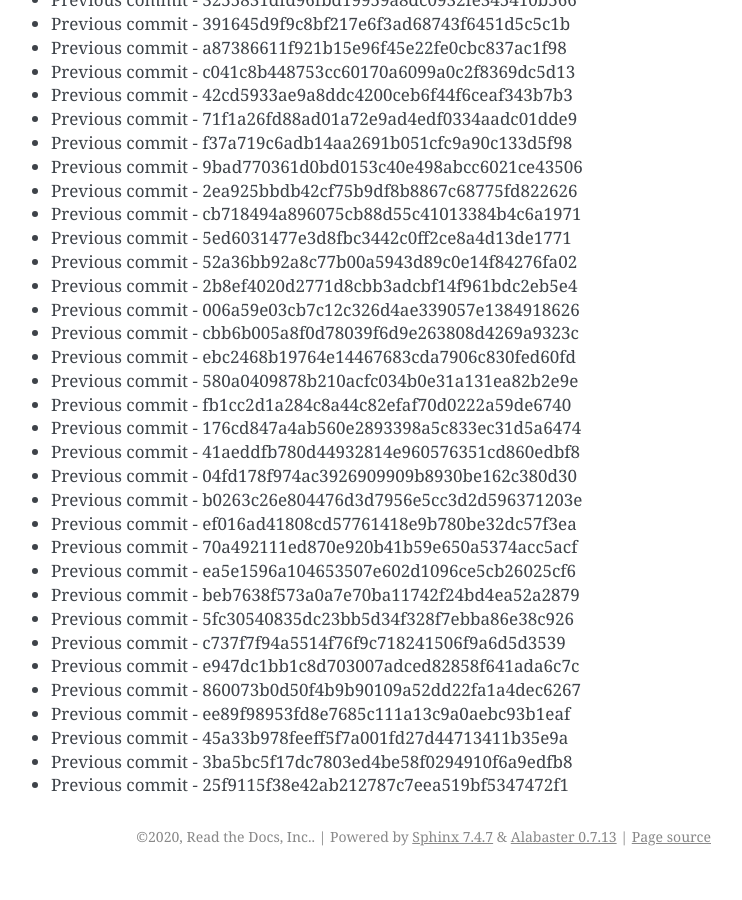
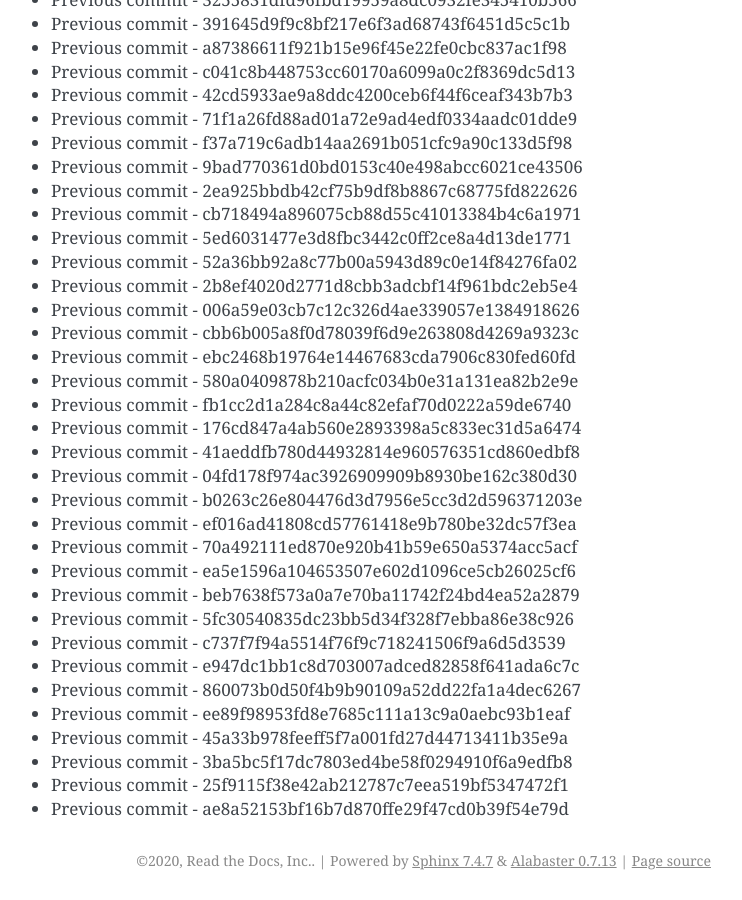
Before and after one commit to readthedocs/rtd-git-stresstest, a Sphinx documentation site: the page built from docs/updates.rst, in a window 1280 px wide and 900 px high, scrolled down 67596 px. Shown: the whole window, without its empty margins (399-1141 px from the left). Built offline with Sphinx 7.4.7, drawn with Linux system fonts in a browser that asks for light colours; before the commit the page ends 68472 px from its top, so only the background shows below that.

Commit message:
Generating commit from previous: ae8a52153bf16b7d870ffe29f47cd0b39f54e79d

```diff
--- a/docs/updates.rst
+++ b/docs/updates.rst
@@ -2872,3 +2872,4 @@ It can be tested for any performance characteristics.
 * Previous commit - 45a33b978feeff5f7a001fd27d44713411b35e9a
 * Previous commit - 3ba5bc5f17dc7803ed4be58f0294910f6a9edfb8
 * Previous commit - 25f9115f38e42ab212787c7eea519bf5347472f1
+* Previous commit - ae8a52153bf16b7d870ffe29f47cd0b39f54e79d
```
